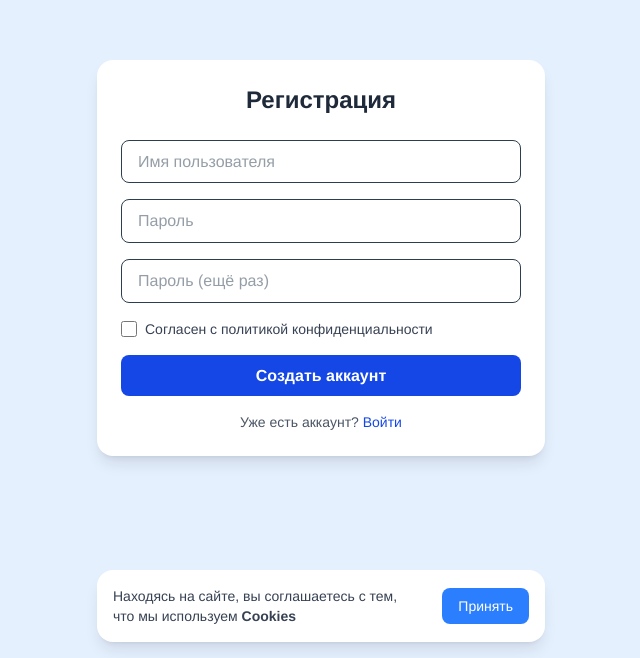
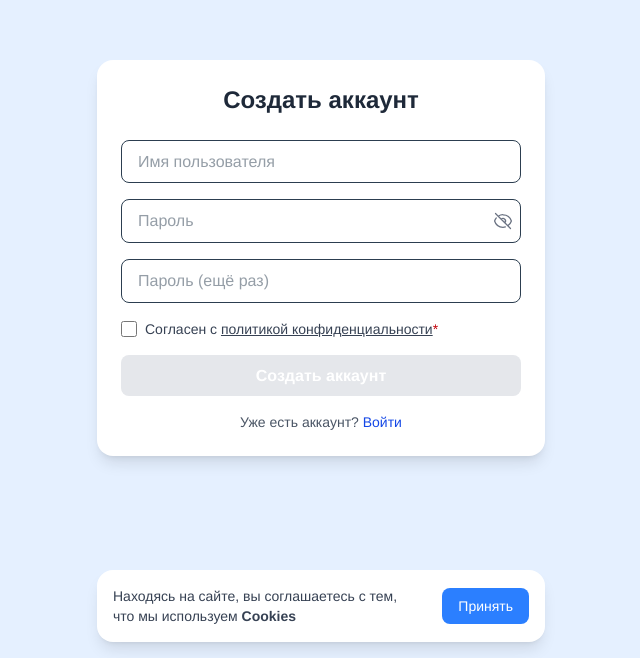
Before and after one commit to Alexander-vlk/dialog_frontend, a Vue app: page /register in a window 1280 px wide. Shown: the part 142-800 px from the top of the page, without its empty margins (319-959 px from the left). Built offline with nearby package versions, Linux system fonts and the light colour scheme; the HTML template or start-up script is replaced by a standard one.

Commit message:
feat: extend register form

```diff
--- a/src/apps/auth_service/components/Register.vue
+++ b/src/apps/auth_service/components/Register.vue
@@ -1,10 +1,16 @@
 <script setup>
-import { ref } from 'vue'
+import {computed, ref} from 'vue'
+import {EyeIcon, EyeSlashIcon} from '@heroicons/vue/24/outline'
 
 const username = ref('')
 const password = ref('')
 const passwordRepeat = ref('')
 const accepted = ref(false)
+const showPassword = ref(false)
+
+const canCreateAccount = computed(() => {
+    return username.value && password.value && passwordRepeat.value && accepted.value
+})
 
 const handleRegister = () => {
     if (password.value !== passwordRepeat.value) {
@@ -17,7 +23,9 @@ const handleRegister = () => {
 <template>
     <div class="min-h-screen flex items-center justify-center px-4">
         <div class="w-full max-w-md bg-white rounded-2xl shadow-lg p-6 relative">
-            <h2 class="text-2xl font-bold text-center text-gray-800 mb-6">Регистрация</h2>
+            <h2 class="text-2xl font-bold text-center text-gray-800 mb-6">
+                Создать аккаунт
+            </h2>
 
             <form @submit.prevent="handleRegister" class="space-y-4">
                 <div>
@@ -31,23 +39,34 @@ const handleRegister = () => {
                 </div>
 
                 <div>
+                    <div class="relative">
                         <input
                             v-model="password"
-                        type="password"
+                            :type="showPassword ? 'text' : 'password'"
                             required
-                        class="w-full px-4 py-2 border rounded-lg focus:outline-none focus:ring-2 focus:ring-blue-700"
+                            class="w-full px-4 py-2 border rounded-lg focus:outline-none focus:ring-2 focus:ring-blue-700 pr-10"
                             placeholder="Пароль"
                         />
+                        <button
+                            tabindex="-1"
+                            type="button"
+                            @click="showPassword = !showPassword"
+                            class="absolute right-2 top-1/2 transform -translate-y-1/2 text-gray-500 hover:text-gray-700 focus:outline-none"
+                        >
+                            <EyeIcon v-if="showPassword" class="w-5 h-5"/>
+                            <EyeSlashIcon v-else class="w-5 h-5"/>
+                        </button>
                     </div>
 
-                <div>
+                    <div class="relative mt-4">
                         <input
                             v-model="passwordRepeat"
-                        type="password"
+                            :type="showPassword ? 'text' : 'password'"
                             required
-                        class="w-full px-4 py-2 border rounded-lg focus:outline-none focus:ring-2 focus:ring-blue-700"
+                            class="w-full px-4 py-2 border rounded-lg focus:outline-none focus:ring-2 focus:ring-blue-700 pr-10"
                             placeholder="Пароль (ещё раз)"
                         />
+                    </div>
                 </div>
 
                 <div class="flex items-center gap-2">
@@ -59,13 +78,16 @@ const handleRegister = () => {
                         class="h-4 w-4 rounded border-gray-300 text-blue-700 focus:ring-blue-700"
                     />
                     <label for="policy" class="text-sm text-gray-700 cursor-pointer">
-                        Согласен с политикой конфиденциальности
+                        Согласен с <span class="underline">политикой конфиденциальности</span>
+                        <span class="text-red-700">*</span>
                     </label>
                 </div>
 
                 <button
                     type="submit"
-                    class="w-full bg-blue-700 text-white py-2 rounded-lg font-semibold hover:bg-blue-800 transition cursor-pointer"
+                    class="w-full bg-blue-700 text-white py-2 rounded-lg font-semibold transition"
+                    :disabled="!canCreateAccount"
+                    :class="!canCreateAccount ? 'bg-gray-200 cursor-not-allowed' : 'bg-blue-700 hover:bg-blue-800 cursor-pointer'"
                 >
                     Создать аккаунт
                 </button>
@@ -73,7 +95,9 @@ const handleRegister = () => {
 
             <p class="text-sm text-center text-gray-600 mt-4">
                 Уже есть аккаунт?
-                <RouterLink :to="{name: 'login'}" class="text-blue-700 font-medium hover:underline">Войти</RouterLink>
+                <RouterLink :to="{name: 'login'}" class="text-blue-700 font-medium hover:underline">
+                    Войти
+                </RouterLink>
             </p>
         </div>
     </div>
--- a/src/apps/auth_service/pages/LoginView.vue
+++ b/src/apps/auth_service/pages/LoginView.vue
@@ -1,6 +1,7 @@
 <script setup lang="ts">
+import Login from '@/apps/auth_service/components/Login.vue'
 
-import Login from '@/apps/auth_service/components/Login.vue'
+document.title = 'Войти'
 </script>
 
 <template>
--- a/src/apps/auth_service/pages/RegisterView.vue
+++ b/src/apps/auth_service/pages/RegisterView.vue
@@ -1,6 +1,9 @@
 <script setup lang="ts">
 
-import Register from '@/apps/auth_service/components/Register.vue'
+
+import Register from "@/apps/auth_service/components/Register.vue";
+
+document.title = 'Создать аккаунт'
 </script>
 
 <template>
```
Lines whose indentation alone changed are shown as unchanged.
